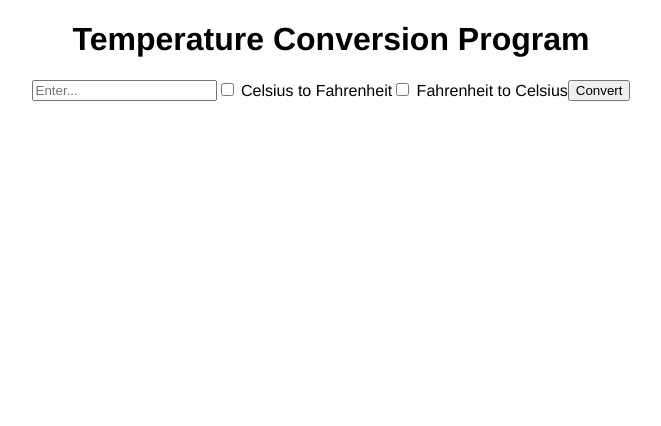
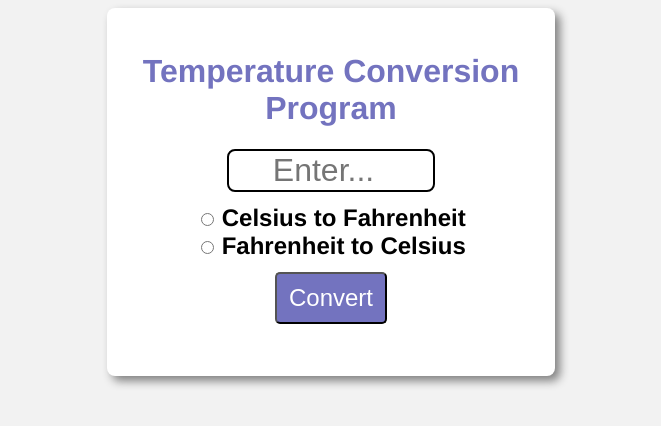
Before and after one commit to cbxiii/tempconversion, a plain HTML site: page index.html in a window 1280 px wide. Shown: the whole page, without its empty margins (309-970 px from the left). Drawn offline with Linux system fonts and the light colour scheme.

Commit message:
refactor styling

```diff
--- a/index.html
+++ b/index.html
@@ -7,23 +7,25 @@
     <link rel="stylesheet" href="style.css">
 </head>
 <body>
-    <h1>Temperature Conversion Program</h1>
 
-    <div class="inputContainer">
-        <input type="number" id="myInput" placeholder="Enter..."/>
-        <div class="cToFContainer">
-            <input type="checkbox" id="cToFCheckbox" />
+    <form>
+            <h1>Temperature Conversion Program</h1>
+
+            <input type="number" id="myInput" placeholder="Enter..."/>
+            <br>
+            <input type="radio" id="cToFCheckbox" />
             <label for="cToFCheckbox">Celsius to Fahrenheit</label>
-        </div>
-        <div class="fToCContainer">
-            <input type="checkbox" id="fToCCheckbox" />
+            <br>
+
+            <input type="radio" id="fToCCheckbox" />
             <label for="fToCCheckbox">Fahrenheit to Celsius</label>
-        </div>
-        <button id="convertButton">Convert</button>
-    </div>
+            <br>
 
+            <button id="convertButton">Convert</button>
+            <br>
+            <p id="conversionResult"></p>
+        </form>
 
-    <p id="conversionResult"></p>
     <script src="index.js"></script>
 </body>
 </html>
--- a/style.css
+++ b/style.css
@@ -1,20 +1,50 @@
 body {
     font-family: Helvetica;
-}
-h1 {
-    text-align: center;
+    background-color: hsl(0, 0%, 95%);
 }
 
-
-.inputContainer {
-    display: flex;
-    justify-content: center;
-    align-items: center;
+h1 {
+    color: hsl(240, 37%, 60%);
 }
 
-#convertButton {
-    display: flex;
-    justify-content: center;
-    align-items: center;
+form {
+    background-color: white;
+    text-align: center;
+    max-width: 400px;
+    margin: auto;
+    padding: 24px;
+    border-radius: 8px;
+    box-shadow: 5px 5px 10px gray;
+}
 
+#myInput {
+    width: 50%;
+    text-align: center;
+    font-size: 2em;
+    border: 2px solid black;
+    border-radius: 8px;
+    margin-bottom: 12px;
 }
+
+label {
+    font-size: 1.5em;
+    font-weight: bold;
+}
+
+button {
+    margin-top: 12px;
+    background-color: hsl(240, 37%, 60%);
+    color: white;
+    border-radius: 5px;
+    padding: 10px 12px;
+    font-size: 1.5em;
+}
+button:hover {
+    background-color: hsl(240, 25%, 25%);
+    cursor: pointer;
+}
+
+#conversionResult {
+    font-size: 1.75em;
+    font-weight: bold;
+}
```
